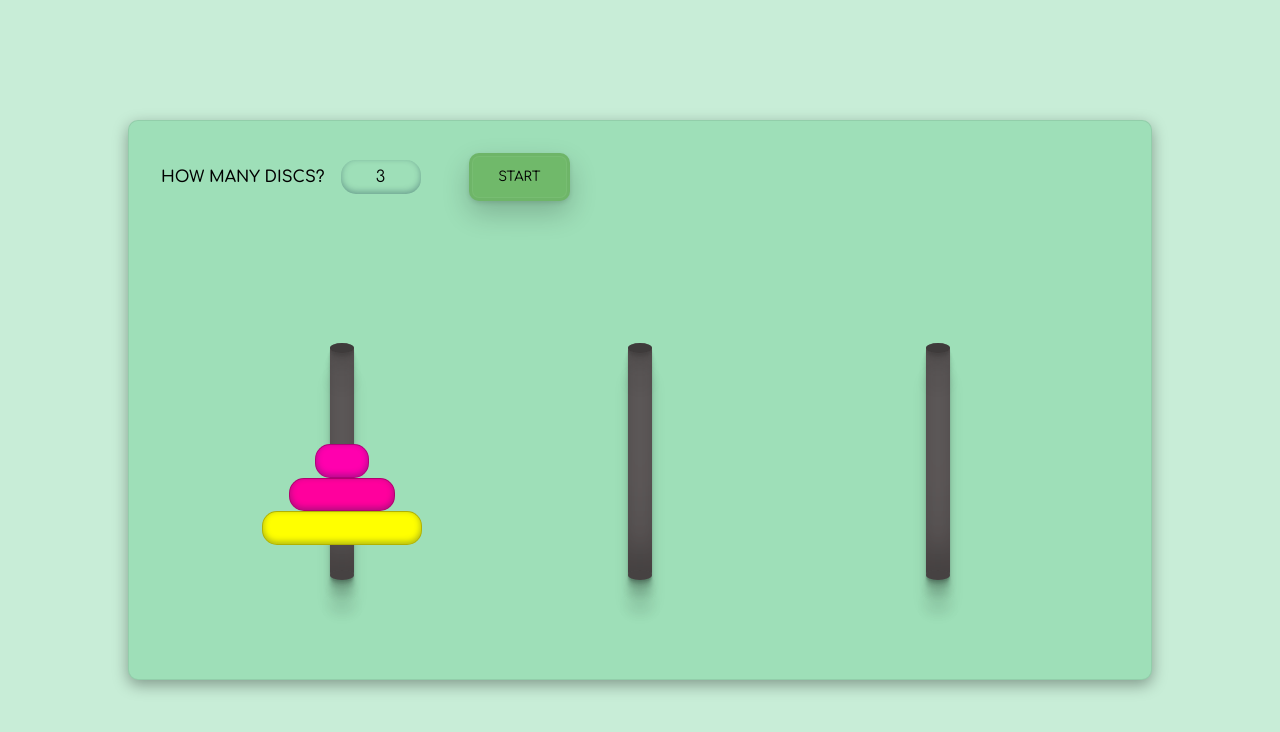
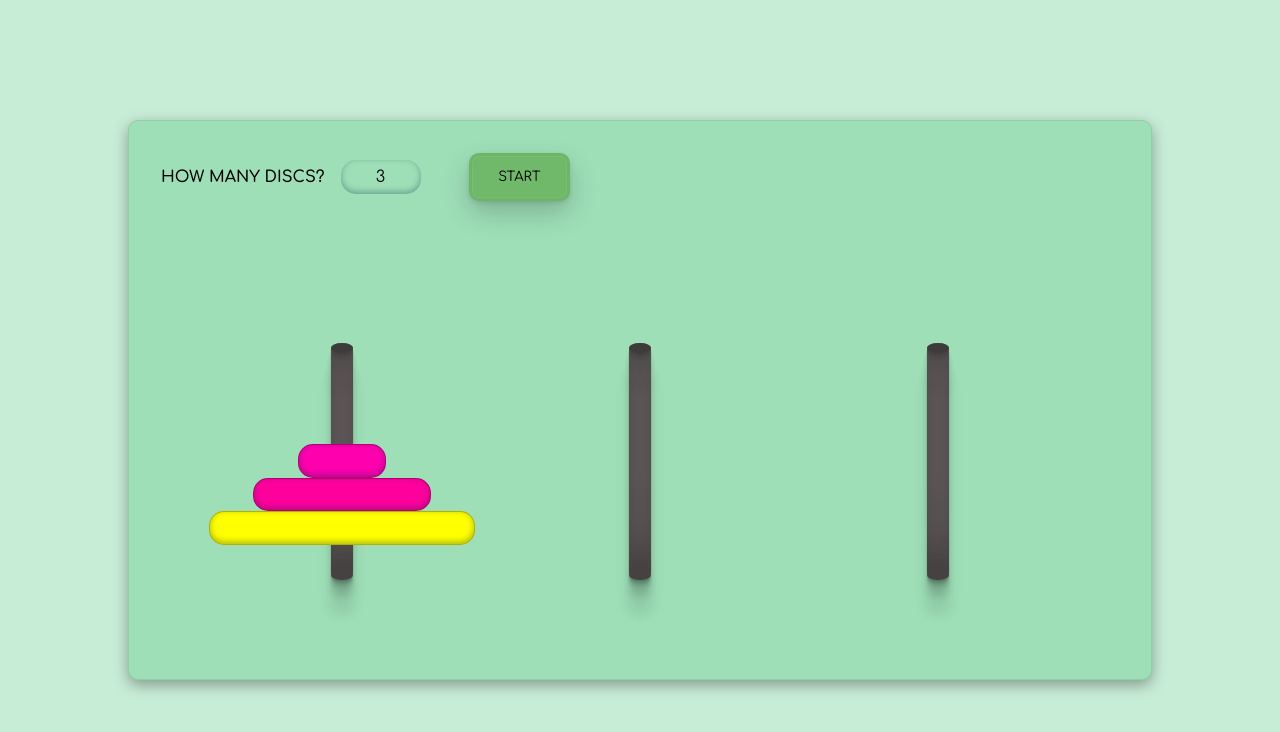
Before and after one commit to GaliaBonda/hanoi-tower, a React (Create React App) app: page / in a window 1280 px wide. Shown: the top 732 px of the page. Built offline with nearby package versions, Linux system fonts and the light colour scheme.

Commit message:
dinamic disc and rod width

```diff
--- a/src/components/Disc/Disk.tsx
+++ b/src/components/Disc/Disk.tsx
@@ -7,6 +7,7 @@ interface StyleProps {
     color: string;
     height: string;
     animation: Keyframes | string;
+    discsNum: number;
 }
 
 const discAnimation = keyframes`
@@ -17,20 +18,21 @@ const StyledDiv = styled.div.attrs((props: StyleProps) => ({
     color: props.color,
     height: props.height,
     animation: props.animation,
+    discsNum: props.discsNum,
 }))`
     border-radius: 15px;
     box-shadow: rgba(50, 50, 93, 0.25) 0px 50px 100px -20px, rgba(0, 0, 0, 0.3) 0px 30px 60px -30px, rgba(10, 37, 64, 0.35) 0px -2px 6px 0px inset;
     border: 1px solid rgba(0, 0, 0, 0.3);
     calc(40% / 3);
-    width: ${props => `calc(20% * ${props.width})`};
+    width: ${props => `${100/props.discsNum * props.width}%`};
     background-color: ${props => props.color};
     height: ${props => props.height};
     animation: ${props => props.animation} 1s linear infinite;
 `;
 
-type Props = IDisc & { moveDisc: (target: EventTarget, stackId: number) => void };
+type Props = IDisc & { moveDisc: (target: EventTarget, stackId: number) => void, discsNum: number };
 
-export default function Disk({ width, height, color, stackId, moveDisc }: Props) {
+export default function Disk({ width, height, color, stackId, discsNum, moveDisc }: Props) {
     const [animatedDisc, setAnimatedDisk] = useState(false);
 
     const stopAnimation = () => {
@@ -48,6 +50,6 @@ export default function Disk({ width, height, color, stackId, moveDisc }: Props)
 
     return (
         <StyledDiv width={width} height={height} color={color} onClick={(event: MouseEvent) => { handleClick(event) }}
-        animation={animatedDisc ? discAnimation : ""}/>
+        animation={animatedDisc ? discAnimation : ""} discsNum={discsNum}/>
     );
 }
--- a/src/components/GameField/GameField.tsx
+++ b/src/components/GameField/GameField.tsx
@@ -148,6 +148,8 @@ function GameField() {
     });
   }
 
+  const {stack1, stack2, stack3} = stacks;
+
   return (
     <>
       <StyledDiv >
@@ -156,9 +158,12 @@ function GameField() {
           <StyledButton onClick={formStacks}>Start</StyledButton>
         </ControlDiv>
         <StacksWrapper ref={rodsWrapperRef} onClick={handleClick}>
-          <Rod stack={stacks.stack1.stack} moveDisc={moveDisc} id={stacks.stack1.id} />
-          <Rod stack={stacks.stack2.stack} moveDisc={moveDisc} id={stacks.stack2.id} />
-          <Rod stack={stacks.stack3.stack} moveDisc={moveDisc} id={stacks.stack3.id} />
+          <Rod stack={stack1.stack} moveDisc={moveDisc} id={stack1.id}
+          discsNum={stack1.stack.size() + stack2.stack.size() + stack3.stack.size()}/>
+          <Rod stack={stack2.stack} moveDisc={moveDisc} id={stack2.id}
+          discsNum={stack1.stack.size() + stack2.stack.size() + stack3.stack.size()}/>
+          <Rod stack={stack3.stack} moveDisc={moveDisc} id={stack3.id}
+          discsNum={stack1.stack.size() + stack2.stack.size() + stack3.stack.size()}/>
         </StacksWrapper>
       </StyledDiv>
       {popup.isShown && <Popup title={popup.title} text={popup.text}
--- a/src/components/Rod/Rod.tsx
+++ b/src/components/Rod/Rod.tsx
@@ -4,12 +4,14 @@ import IStack from '../../common/interfaces/IStack';
 import Disk from '../Disc/Disk';
 import Popup from '../Popup/Popup';
 
-
-const StyledDiv = styled.div`
+interface StyleProps {
+    discsNum: number;
+}
+const StyledDiv = styled.div.attrs(({discsNum}: StyleProps) => ({discsNum}))`
 
         height: 100%;
         position: relative;
-        width: 1.5em;
+        width: ${props => 4 / props.discsNum}em;
         background-color: #6e6868;
         border-radius: 5px;
         box-shadow: rgba(0, 0, 0, 0.17) 0px -23px 25px 0px inset, rgba(0, 0, 0, 0.15) 0px -36px 30px 0px inset, rgba(0, 0, 0, 0.1) 0px -79px 40px 0px inset, rgba(0, 0, 0, 0.06) 0px 2px 1px, rgba(0, 0, 0, 0.09) 0px 4px 2px, rgba(0, 0, 0, 0.09) 0px 8px 4px, rgba(0, 0, 0, 0.09) 0px 16px 8px, rgba(0, 0, 0, 0.09) 0px 32px 16px;
@@ -57,9 +59,9 @@ const DiscsWrapper = styled.div`
         left: 0;
         padding: 2em 1em;`;
 
-type Props = IStack & { moveDisc: (target: EventTarget, stackId: number) => void };
+type Props = IStack & { moveDisc: (target: EventTarget, stackId: number) => void, discsNum: number };
 
-function Rod({ stack, id, moveDisc }: Props) {
+function Rod({ stack, id, moveDisc, discsNum }: Props) {
 const [popupShown, setPopupShown] = useState(false);
 
     const wrongDiskAlert = () => {
@@ -69,13 +71,13 @@ const [popupShown, setPopupShown] = useState(false);
     return (
         <>
         <WrapperDiv>
-            <StyledDiv/>
+            <StyledDiv discsNum={discsNum}/>
             <DiscsWrapper>
                 {stack.getArray().map((item, index) => {
                     return (
                         <Disk width={item.width} key={item.id} color={item.color} id={item.id}
                             height={item.height} stackId={id}
-                            moveDisc={index === stack.getArray().length - 1 ? moveDisc : wrongDiskAlert} />
+                            moveDisc={index === stack.getArray().length - 1 ? moveDisc : wrongDiskAlert} discsNum={discsNum}/>
                     );
                 })}
             </DiscsWrapper>
```
